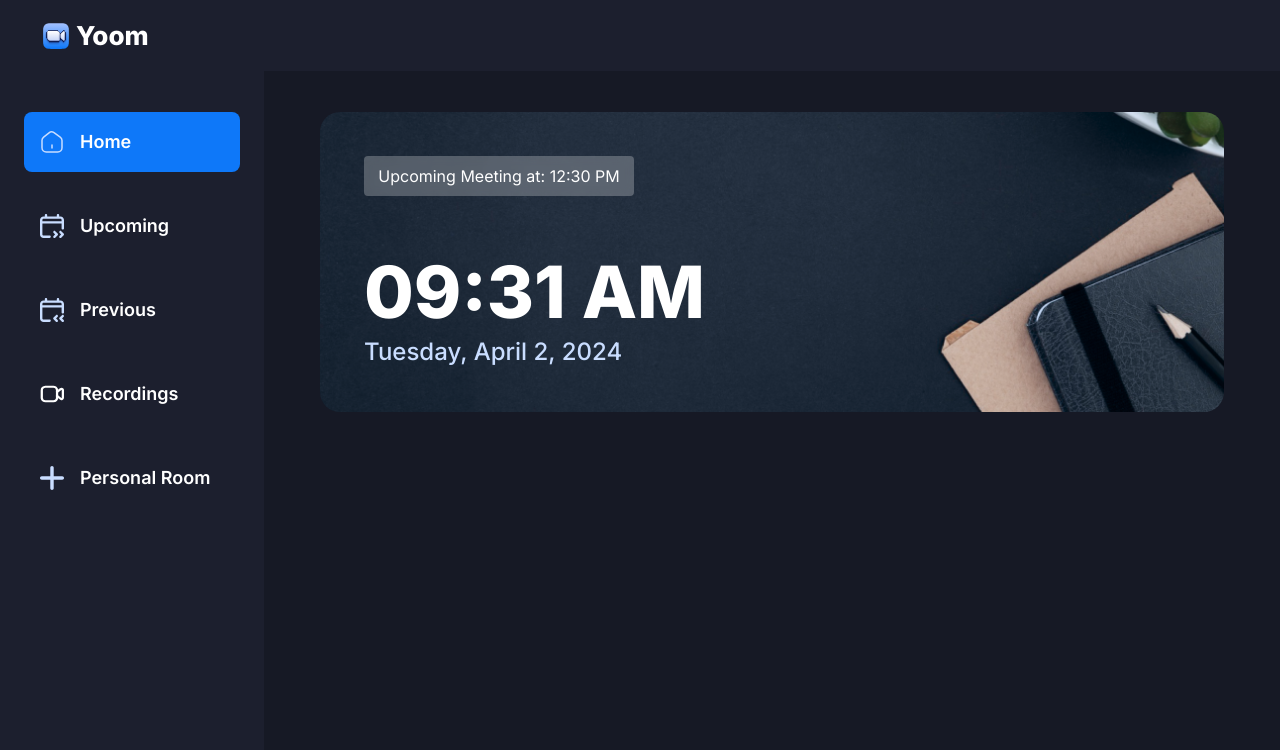
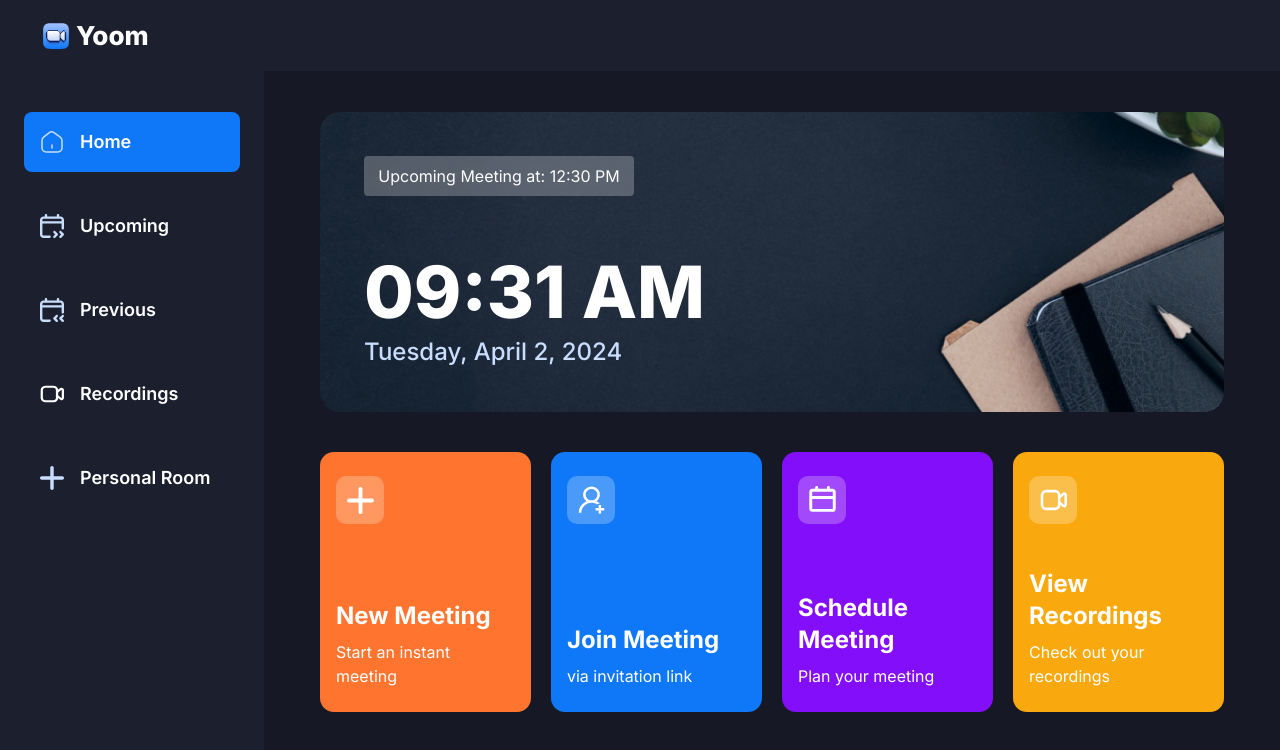
Before and after one commit to cpshibinoppo/Zoom---clone, a Next.js app: page / in a window 1280 px wide. Shown: the top 750 px of the page. Built offline with nearby package versions, Linux system fonts and the light colour scheme.

Commit message:
card over

```diff
--- a/app/(root)/(home)/page.tsx
+++ b/app/(root)/(home)/page.tsx
@@ -1,5 +1,6 @@
 import React from "react";
 import Heading from "@/components/Heading";
+import MeetingTypeList from "@/components/MeetingTypeList";
 
 const Home = () => {
   const now = new Date();
@@ -23,6 +24,7 @@
           </div>
         </div>
       </div>
+      <MeetingTypeList />
     </section>
   );
 };
--- /dev/null
+++ b/components/HomeCard.tsx
@@ -0,0 +1,41 @@
+import { cn } from "@/lib/utils";
+import Image from "next/image";
+import React from "react";
+
+interface HomeCardProps {
+  title: string;
+  description: string;
+  img: string;
+  className: string;
+  handleClick: () => void;
+}
+
+const HomeCard = ({
+  title,
+  description,
+  img,
+  className,
+  handleClick,
+}: HomeCardProps) => {
+  return (
+    <div
+      className={cn('bg-orange-1 px-4 py-6 flex flex-col justify-between w-full xl:max-w-[270px] min-h-[260px] rounded-[14px] cursor-pointer', className) }
+      onClick={() => {}}
+    >
+      <div className="flex-center glassmorphism size-12 rounded-[10px]">
+        <Image
+          src={img}
+          alt={title}
+          width={27}
+          height={27}
+        />
+      </div>
+      <div className="flex flex-col gap-2">
+        <h1 className="text-2xl font-bold">{title}</h1>
+        <p>{description}</p>
+      </div>
+    </div>
+  );
+};
+
+export default HomeCard;
--- /dev/null
+++ b/components/MeetingTypeList.tsx
@@ -0,0 +1,45 @@
+"use client";
+import React, { useState } from "react";
+import HomeCard from "./HomeCard";
+import { useRouter } from "next/navigation";
+
+const MeetingTypeList = () => {
+  const router = useRouter();
+  const [meethingState, setMeetingState] = useState<
+    "isScheduleMeething" | "isJoiningMeething" | "isInstantMeething" | undefined
+  >();
+  return (
+    <section className="grid gird-cols-1 gap-5 md:grid-cols-2 xl:grid-cols-4">
+      <HomeCard
+        title="New Meeting"
+        description="Start an instant meeting"
+        img="/icons/add-meeting.svg"
+        className="bg-orange-1"
+        handleClick={() => setMeetingState("isJoiningMeething")}
+      />
+      <HomeCard
+        title="Join Meeting"
+        description="via invitation link"
+        img="/icons/join-meeting.svg"
+        className="bg-blue-1"
+        handleClick={() => setMeetingState("isInstantMeething")}
+      />
+      <HomeCard
+        title="Schedule Meeting"
+        description="Plan your meeting"
+        img="/icons/Schedule.svg"
+        className="bg-purple-1"
+        handleClick={() => setMeetingState("isScheduleMeething")}
+      />
+      <HomeCard
+        title="View Recordings"
+        description="Check out your recordings"
+        img="/icons/recordings.svg"
+        className="bg-yellow-1"
+        handleClick={() => router.push("/recordings")}
+      />
+    </section>
+  );
+};
+
+export default MeetingTypeList;
--- a/tailwind.config.ts
+++ b/tailwind.config.ts
@@ -1,55 +1,68 @@
-import type { Config } from "tailwindcss"
+import type { Config } from 'tailwindcss';
 
 const config = {
-  darkMode: ["class"],
+  darkMode: ['class'],
   content: [
     './pages/**/*.{ts,tsx}',
     './components/**/*.{ts,tsx}',
     './app/**/*.{ts,tsx}',
     './src/**/*.{ts,tsx}',
   ],
-  prefix: "",
+  prefix: '',
   theme: {
     container: {
       center: true,
-      padding: "2rem",
+      padding: '2rem',
       screens: {
-        "2xl": "1400px",
+        '2xl': '1400px',
       },
     },
     extend: {
       colors: {
         dark: {
           1: '#1C1F2E',
-          2: '#161925'
+          2: '#161925',
+          3: '#252A41',
+          4: '#1E2757',
         },
         blue: {
-          1: '#0E78F9'
+          1: '#0E78F9',
         },
         sky: {
-          1: '#C9DDFF'
-        }
-      },
-      backgroundImage: {
-        hero: "url('/images/hero-background.png')"
+          1: '#C9DDFF',
+          2: '#ECF0FF',
+          3: '#F5FCFF',
+        },
+        orange: {
+          1: '#FF742E',
+        },
+        purple: {
+          1: '#830EF9',
+        },
+        yellow: {
+          1: '#F9A90E',
+        },
       },
       keyframes: {
-        "accordion-down": {
-          from: { height: "0" },
-          to: { height: "var(--radix-accordion-content-height)" },
+        'accordion-down': {
+          from: { height: '0' },
+          to: { height: 'var(--radix-accordion-content-height)' },
         },
-        "accordion-up": {
-          from: { height: "var(--radix-accordion-content-height)" },
-          to: { height: "0" },
+        'accordion-up': {
+          from: { height: 'var(--radix-accordion-content-height)' },
+          to: { height: '0' },
         },
       },
       animation: {
-        "accordion-down": "accordion-down 0.2s ease-out",
-        "accordion-up": "accordion-up 0.2s ease-out",
+        'accordion-down': 'accordion-down 0.2s ease-out',
+        'accordion-up': 'accordion-up 0.2s ease-out',
+      },
+      backgroundImage: {
+        hero: "url('/images/hero-background.png')",
       },
     },
   },
-  plugins: [require("tailwindcss-animate")],
-} satisfies Config
+  plugins: [require('tailwindcss-animate')],
+} satisfies Config;
 
-export default config
+export default config;
```
